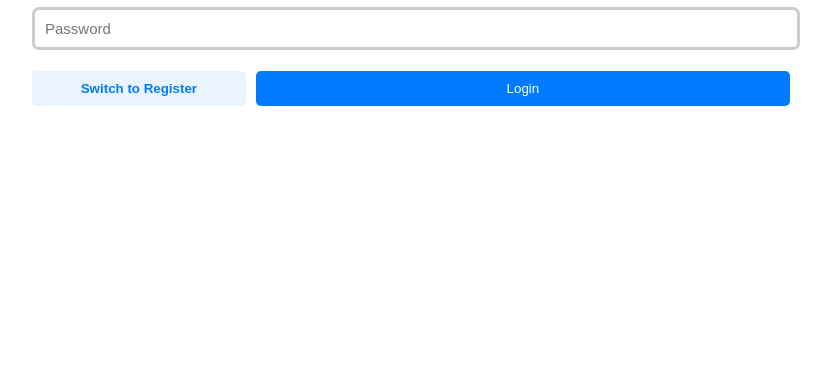
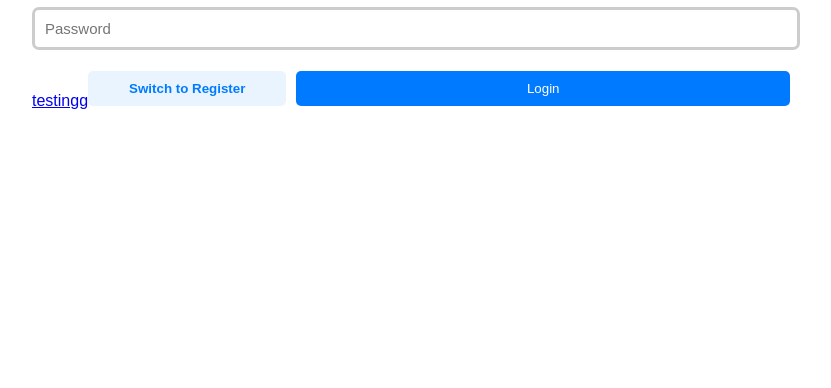
Before and after one commit to aatiq-hussain/Checklist, a website with bundled scripts: page index.html in a window 1280 px wide. Shown: the part 412-800 px from the top of the page, without its empty margins (224-1055 px from the left). Built offline with nearby package versions, Linux system fonts and the light colour scheme.

Commit message:
Update index.html

```diff
--- a/index.html
+++ b/index.html
@@ -16,7 +16,7 @@
             <input type="email" id="email"  placeholder="Enter your Email" required>
             <input type="password" id="password" placeholder="Password" required>
             <div class="flex">
-
+             <a href="/Checklist/src/index.html"> testingg</a>
               <button type="button" id="toggleBtn">Switch to Register</button>
               <button type="submit" id="authBtn">Login</button>
 
```
